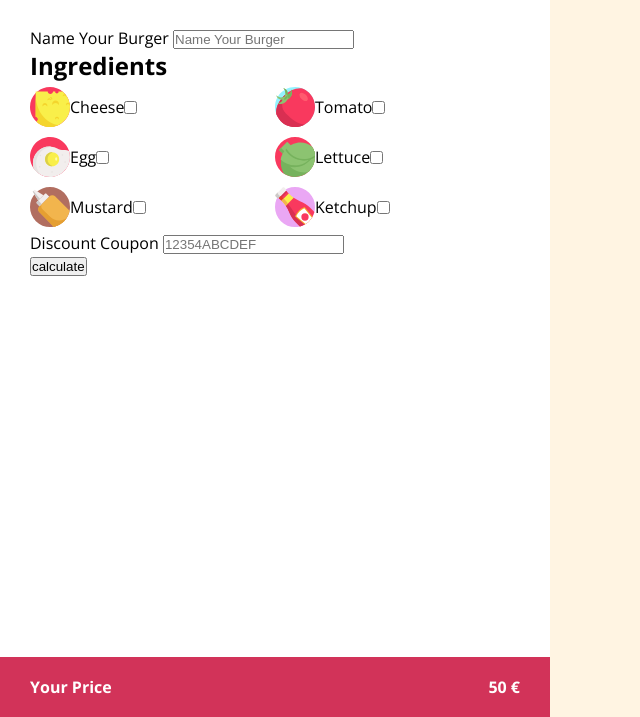
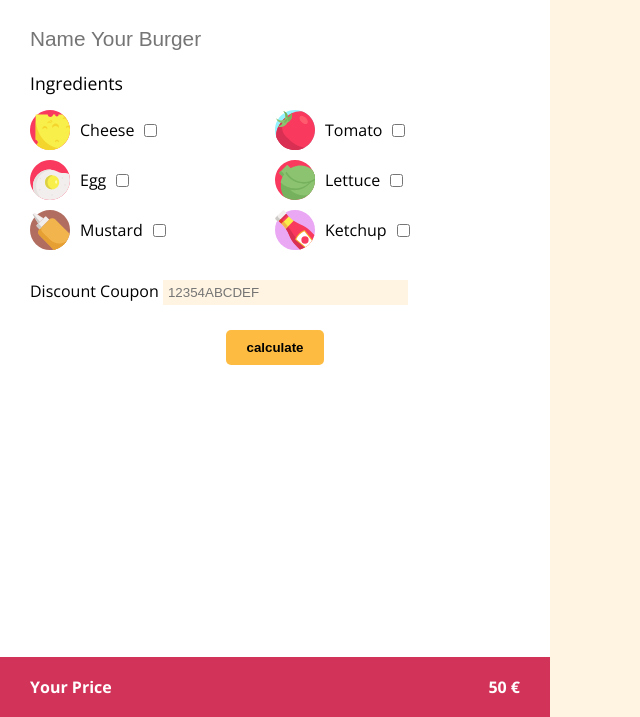
Before and after one commit to Verovannini/js-burger, a plain HTML site: page index.html in a window 1280 px wide. Shown: the part 83-800 px from the top of the page, without its empty margins (0-640 px from the left). Drawn offline with nearby package versions, Linux system fonts and the light colour scheme.

Commit message:
fine html e css

```diff
--- a/css/style.css
+++ b/css/style.css
@@ -17,6 +17,10 @@ body{
     height: 100vh;
     background-color: #fff;
 }
+
+.text-center{
+    text-align: center;
+}
 /* END COMMON */
 
 /* HEADER */
@@ -35,15 +39,23 @@ h1{
 main{
     height: calc( 100% - 140px );
     overflow: scroll;
-    padding: 30px 30px;
+    padding: 25px 30px;
 }
 
 main img{
     height: 40px;
 }
 
-main .burger-name-container label{
+#burger-name{
+    border: none;
+    font-size: 1.3em;
+    padding: 5px 0;
+}
 
+h2{
+    font-weight: 400;
+    font-size: 1.1em;
+    padding: 15px 0 10px 0;
 }
 
 main .ingredients-container{
@@ -55,6 +67,27 @@ main .ingredients-container .ingredient{
     padding: 5px 0;
     display: flex;
     align-items: center;
+}
+main .ingredients-container label{
+    padding: 0 10px;
+}
+
+main .discount-coupon{
+    padding: 25px 0;
+}
+#burger-discount{
+    background-color: #fff4e2;
+    border: none;
+    width: 50%;
+    padding: 5px;
+}
+
+#calculate-button{
+    background-color: #fdbc41;
+    padding: 10px 20px;
+    border: none;
+    border-radius: 5px;
+    font-weight: 700;
 }
 /* END MAIN */
 
--- a/index.html
+++ b/index.html
@@ -23,7 +23,7 @@
         <main>
             <!-- Start Burger Name -->
             <div class="burger-name-container">
-                <label for="burger-name">Name Your Burger</label>
+                <label hidden for="burger-name">Name Your Burger</label>
                 <input id="burger-name" type="text" placeholder="Name Your Burger">
             </div>
             <!-- End Burger Name -->
@@ -86,14 +86,14 @@
             <!-- End Burger Ingredients -->
 
             <!-- Start Burger Discount -->
-            <div>
+            <div class="discount-coupon">
                 <label for="burger-discount">Discount Coupon</label>
                 <input id="burger-discount" type="text" placeholder="12354ABCDEF">
             </div>
             <!-- End Burger Discount -->
 
             <!-- Start Button -->
-            <div>
+            <div class="text-center">
                 <button id="calculate-button">calculate</button>
             </div>
             <!-- End Button -->
```
